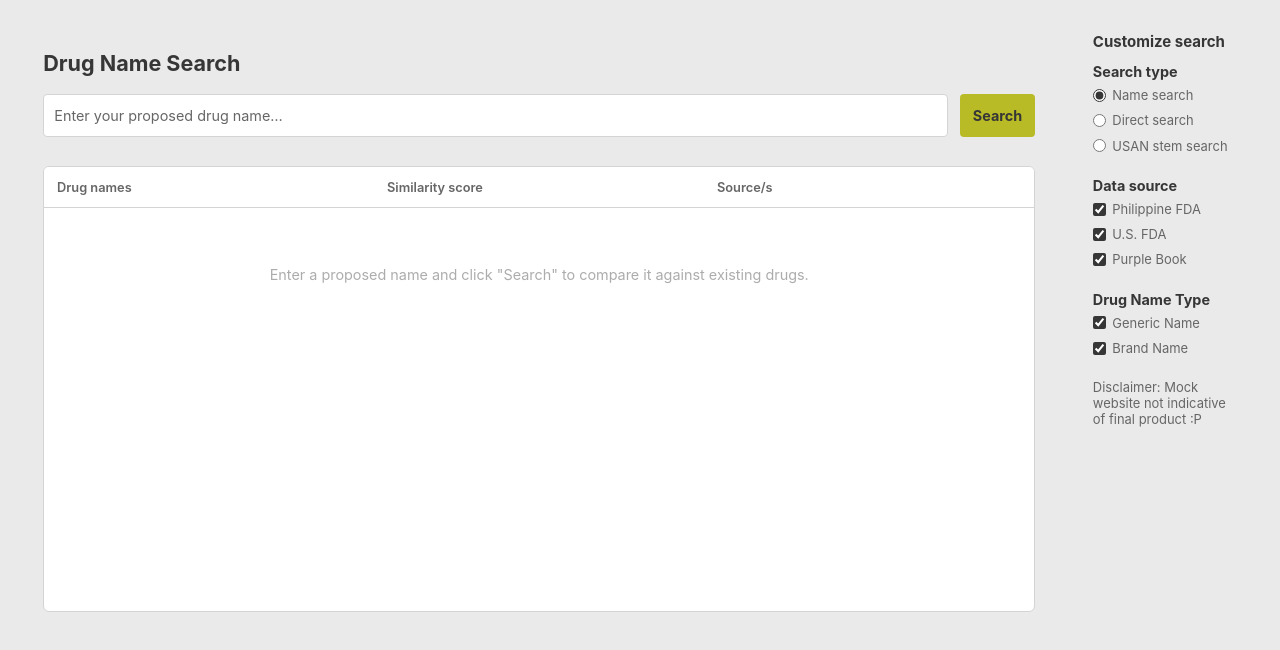
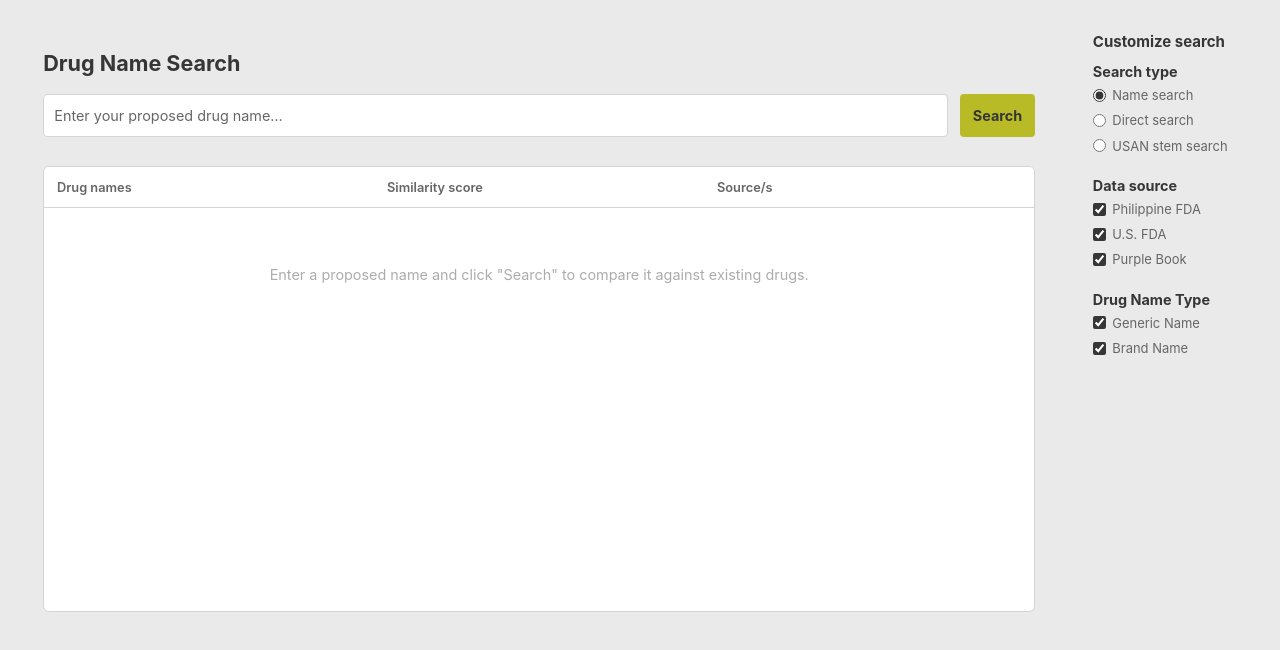
Before and after one commit to chua-e/ingat-pre, a website: page index.html in a window 1280 px wide. Shown: the part 64-714 px from the top of the page. Drawn offline with Linux system fonts and the light colour scheme.

Commit message:
comment out smt

```diff
--- a/index.html
+++ b/index.html
@@ -65,7 +65,7 @@
                 <label><input type="checkbox" name="dnt" value="generic" checked> Generic Name</label>
                 <label><input type="checkbox" name="dnt" value="brand" checked> Brand Name</label>
             </fieldset>
-            <p class="note">Disclaimer: Mock website not indicative of final product :P</p>
+            <!-- <p class="note">Disclaimer: Mock website not indicative of final product :P</p> -->
         </aside>
     </main>
     <script type="module" src="./src/scripts/js/main.js"></script>
```
